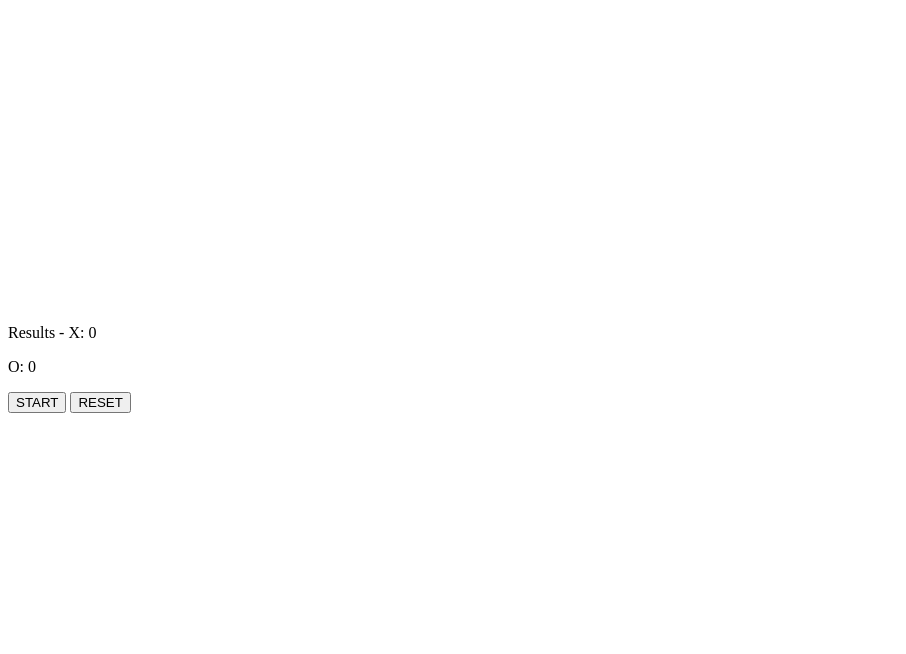
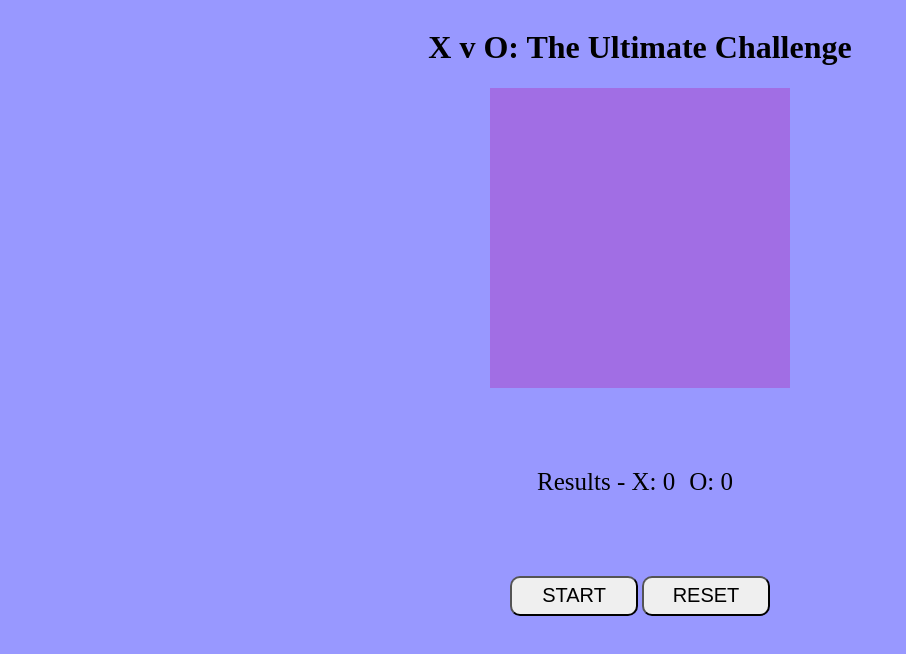
Before and after one commit to GilbosGaming/Tic-tac-toe, a plain HTML site: page index.html in a window 1280 px wide. Shown: the whole page, without its empty margins (0-906 px from the left). Drawn offline with Linux system fonts and the light colour scheme; a web font is replaced by a local one.

Commit message:
completed styling and score updating

```diff
--- a/index.html
+++ b/index.html
@@ -7,10 +7,17 @@
     <title>Document</title>
 </head>
 <body>
+    <div class="container">
+    <h1 id="Header">X v O: The Ultimate Challenge</h1>
     <div id="gameboard"></div>
+    <div class="rescontainer">
     <p>Results - X: <span id="XResults">0</span></p>  <p> O: <span id ='OResults'>0</span></p>
+    </div>
+    <div class="buttcontainer">
     <button id ="start">START</button>
     <button id="reset">RESET</button>
+    </div>
+    </div>
 
     <script src="script.js"></script>
 </body>
--- a/script.js
+++ b/script.js
@@ -130,6 +130,12 @@ function resetGameboard () {
 function resetGameboardButton () {
     const resetButton = document.getElementById('reset');
     resetButton.addEventListener ('click', function() {
+        XR = 0;
+        OR = 0;
+        const XResults = document.getElementById('XResults');
+        const OResults = document.getElementById('OResults');
+        XResults.textContent = XR;
+        OResults.textContent = OR;
         const gameboard = drawGameboard();
         renderGameboard(gameboard);
         currentPlayer = 'X';
--- a/styles.css
+++ b/styles.css
@@ -1,9 +1,16 @@
+@import url('https://fonts.googleapis.com/css2?family=Sedgwick+Ave&display=swap');
+
+html {
+    background-color: rgb(152, 152, 255);
+    font-family: 'Sedgwick Ave';
+}
+
 .cell {
     width: 100px;
     height: 100px;
     border: 1px solid black;
     display: inline-block;
-    font-size: 24px;
+    font-size: 44px;
     text-align: center;
     line-height: 100px;
     cursor: pointer;
@@ -13,4 +20,32 @@
     display: grid;
     grid-template-columns: repeat(3, 100px);
     grid-template-rows: repeat(3, 100px);
+    background-color: rgb(161, 110, 228);
+
+
 }
+
+.container {
+    display: flex;
+    flex-direction: column;
+    justify-content: center;
+    align-items: center;
+}
+
+.rescontainer p {
+    display: inline;
+    margin-right: 10px;
+    font-size: 25px;
+
+}
+
+.rescontainer {
+    padding: 10vh;
+}
+
+.buttcontainer button {
+    height: 5vh;
+    width: 10vw;
+    border-radius: 10px;
+    font-size: 20px;
+}
```
